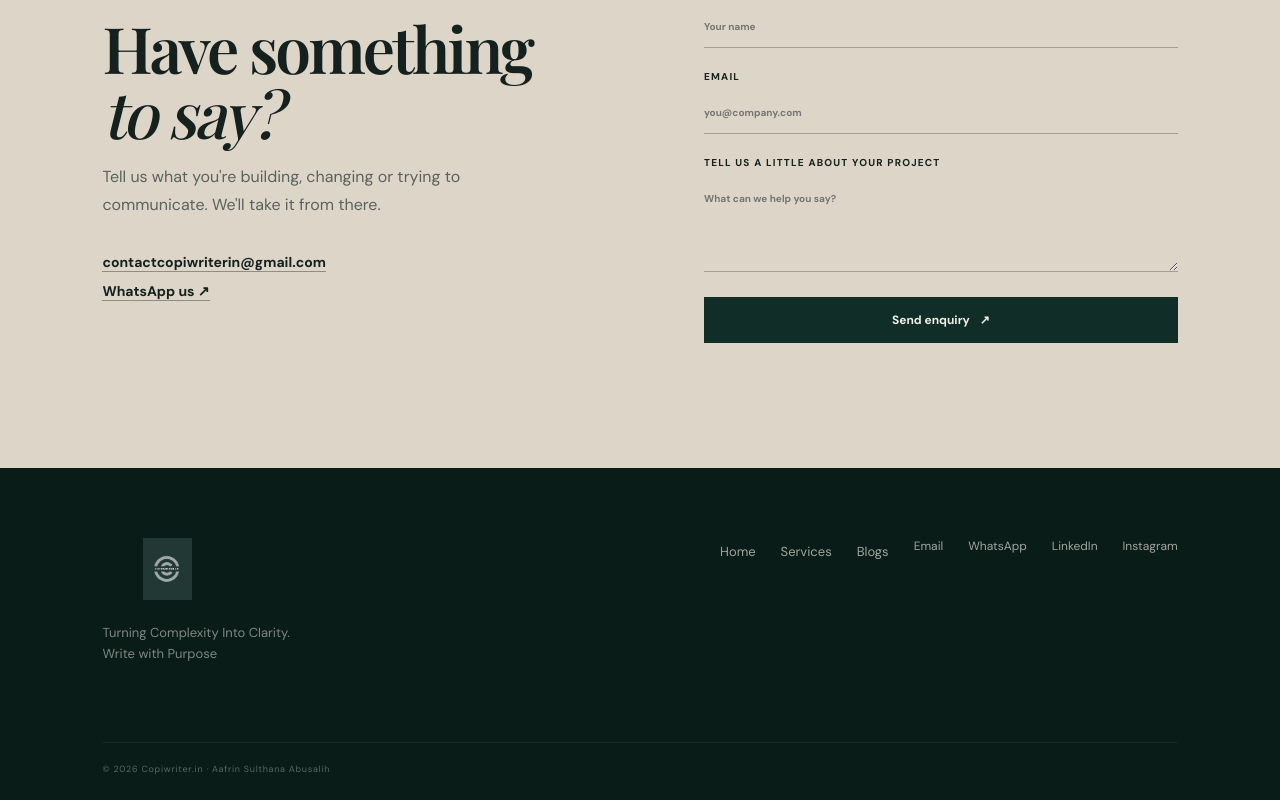
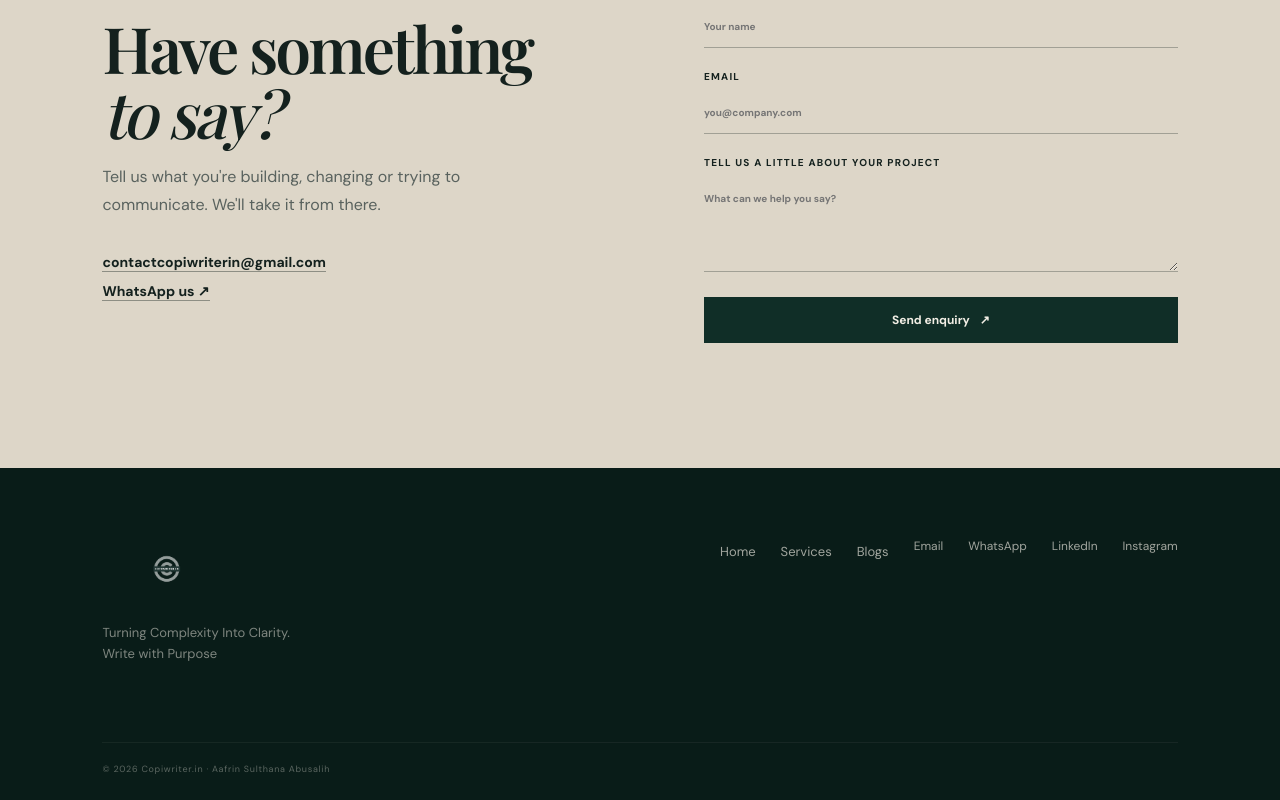
Before and after one commit to yuvaraajt/CopiWriter, a React (Vite) app: page / in a window 1280 px wide. Shown: the part 4574-5374 px from the top of the page. Built offline with nearby package versions, Linux system fonts and the light colour scheme.

Commit message:
Update footer logo

```diff
--- a/src/main.jsx
+++ b/src/main.jsx
@@ -264,7 +264,7 @@ function App() {
 
       <footer className="footer">
         <div>
-          <button className="logo-button footer-logo-button" onClick={() => navigate("home")}><img src="/logo.jpg" alt="Copiwriter.in" className="footer-logo" /></button>
+          <button className="logo-button footer-logo-button" onClick={() => navigate("home")}><img src="/copiwriter-logo.png" alt="Copiwriter.in" className="footer-logo" /></button>
           <p>{COMPANY.tagline}<br />{COMPANY.motto}</p>
         </div>
         <div className="footer-links">
```
